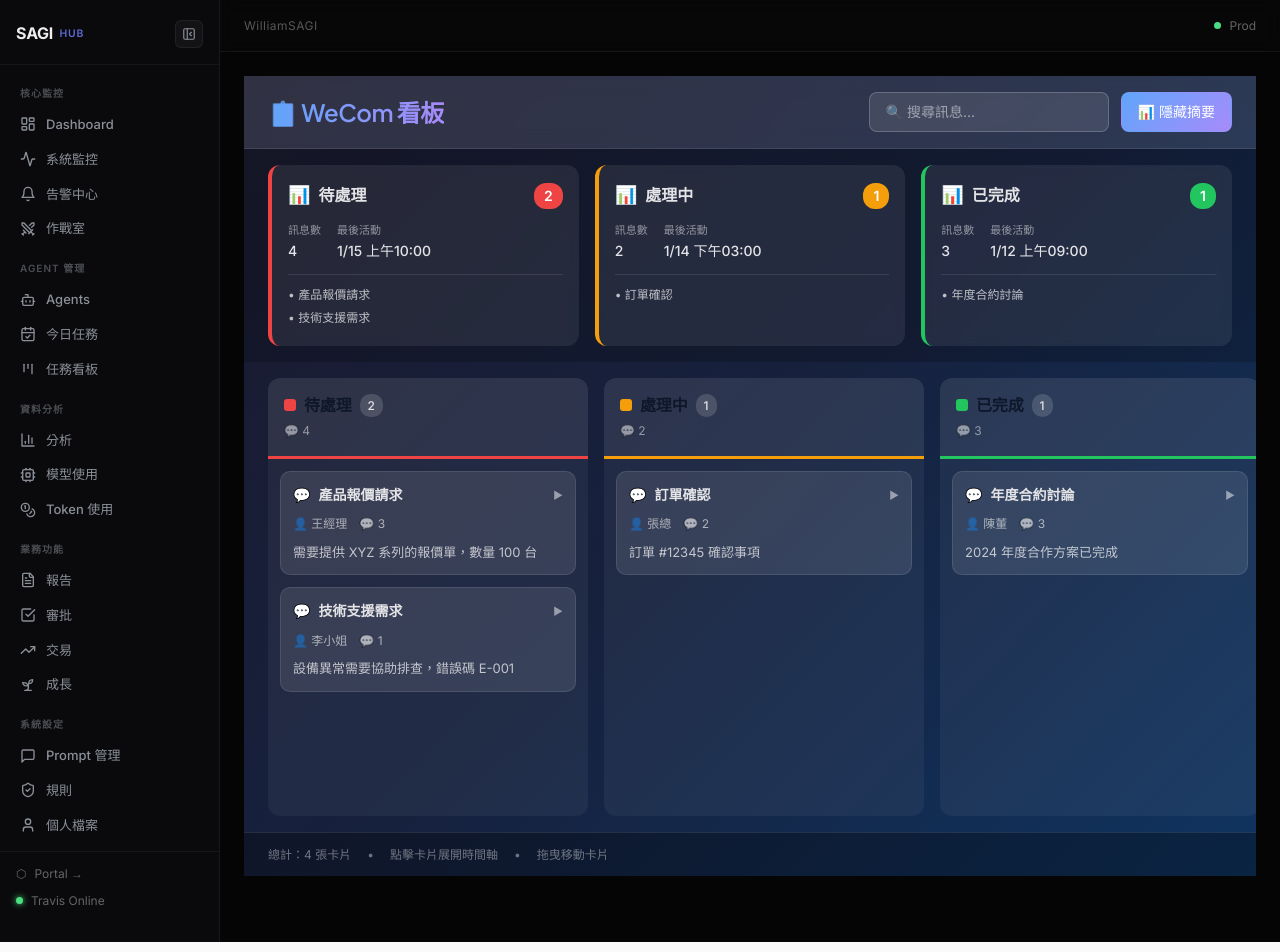
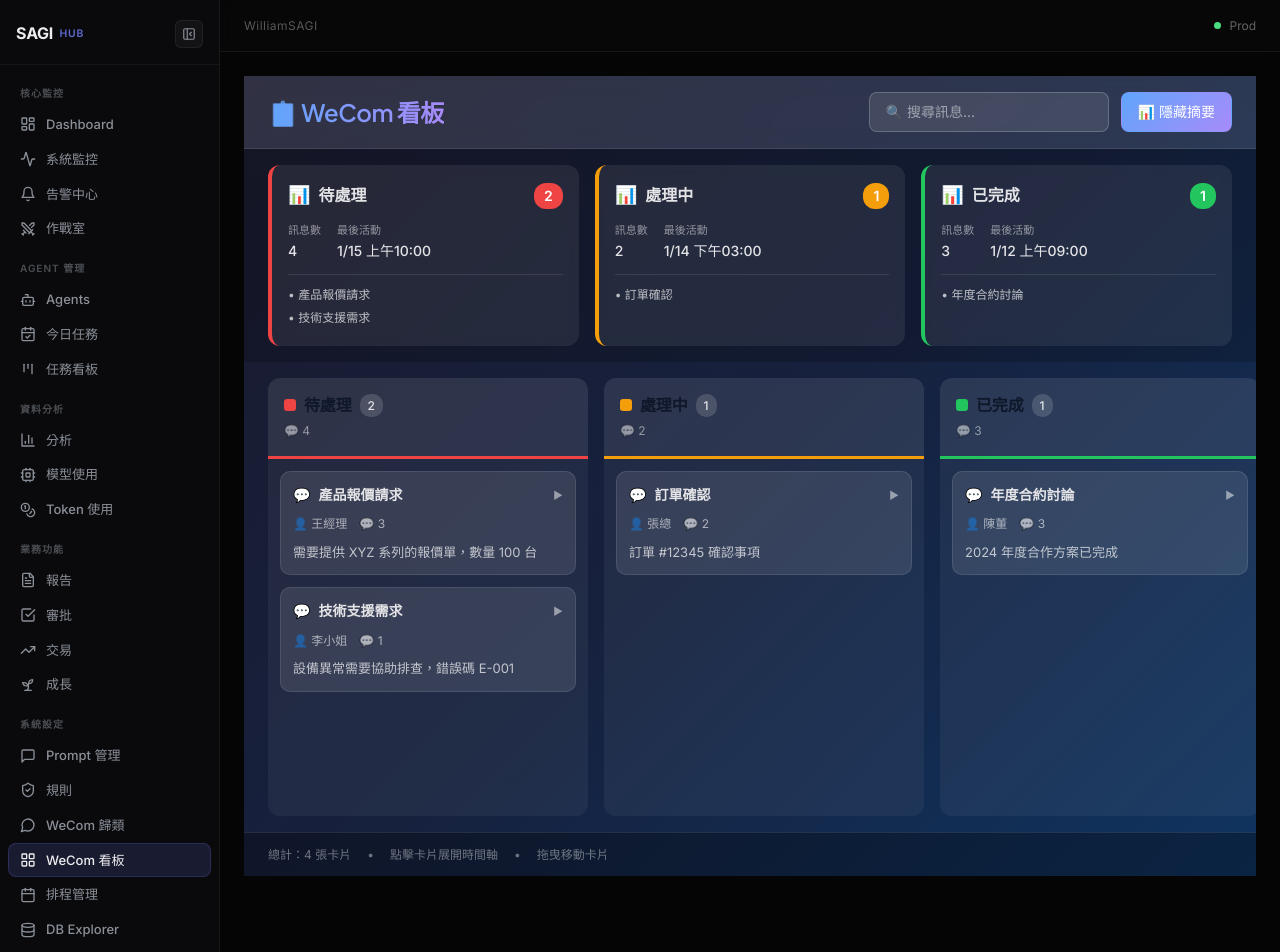
Before and after one commit to shimotmr/WilliamSAGI, a Next.js app: page /hub/wecom-board in a window 1280 px wide. Shown: the top 952 px of the page. Built offline with nearby package versions, Linux system fonts and the light colour scheme.

Commit message:
feat: 加入 WeCom/Schedules/DB Explorer 選單連結

```diff
--- a/src/app/hub/layout.tsx
+++ b/src/app/hub/layout.tsx
@@ -10,6 +10,7 @@
   FileText, CheckSquare, TrendingUp, Sprout,
   MessageSquare, ShieldCheck, User,
   ChevronLeft, ChevronRight, PanelLeftClose, PanelLeft,
+  MessageCircle, LayoutGrid, Calendar, Database,
 } from 'lucide-react';
 import { useState } from 'react';
 
@@ -53,6 +54,10 @@
     items: [
       { href: '/hub/prompts', icon: MessageSquare, label: 'Prompt 管理' },
       { href: '/hub/rules',   icon: ShieldCheck,   label: '規則' },
+      { href: '/hub/wecom',       icon: MessageCircle, label: 'WeCom 歸類' },
+      { href: '/hub/wecom-board', icon: LayoutGrid,    label: 'WeCom 看板' },
+      { href: '/hub/schedules',   icon: Calendar,      label: '排程管理' },
+      { href: '/hub/db-explorer', icon: Database,      label: 'DB Explorer' },
       { href: '/hub/profile', icon: User,          label: '個人檔案' },
     ],
   },
```
